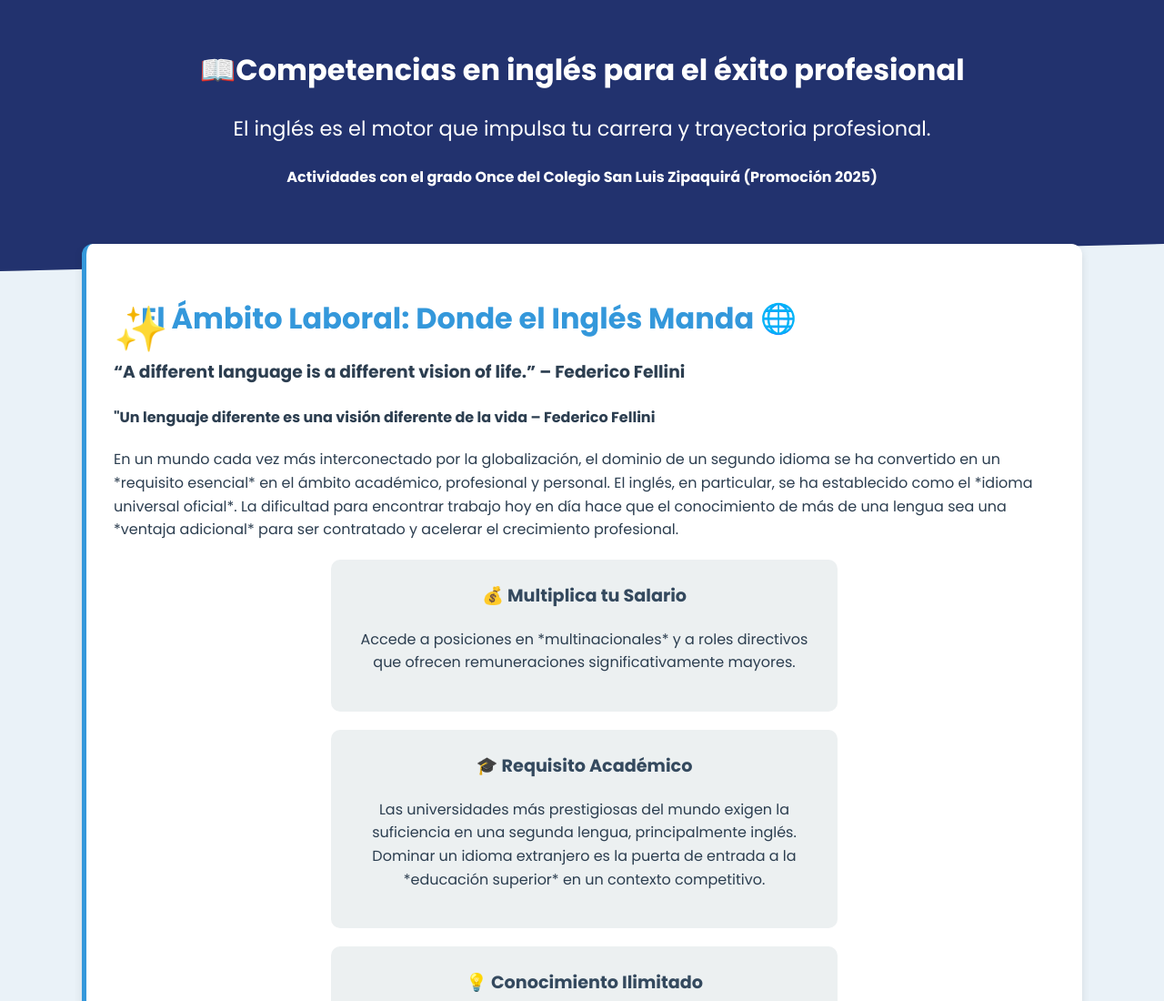
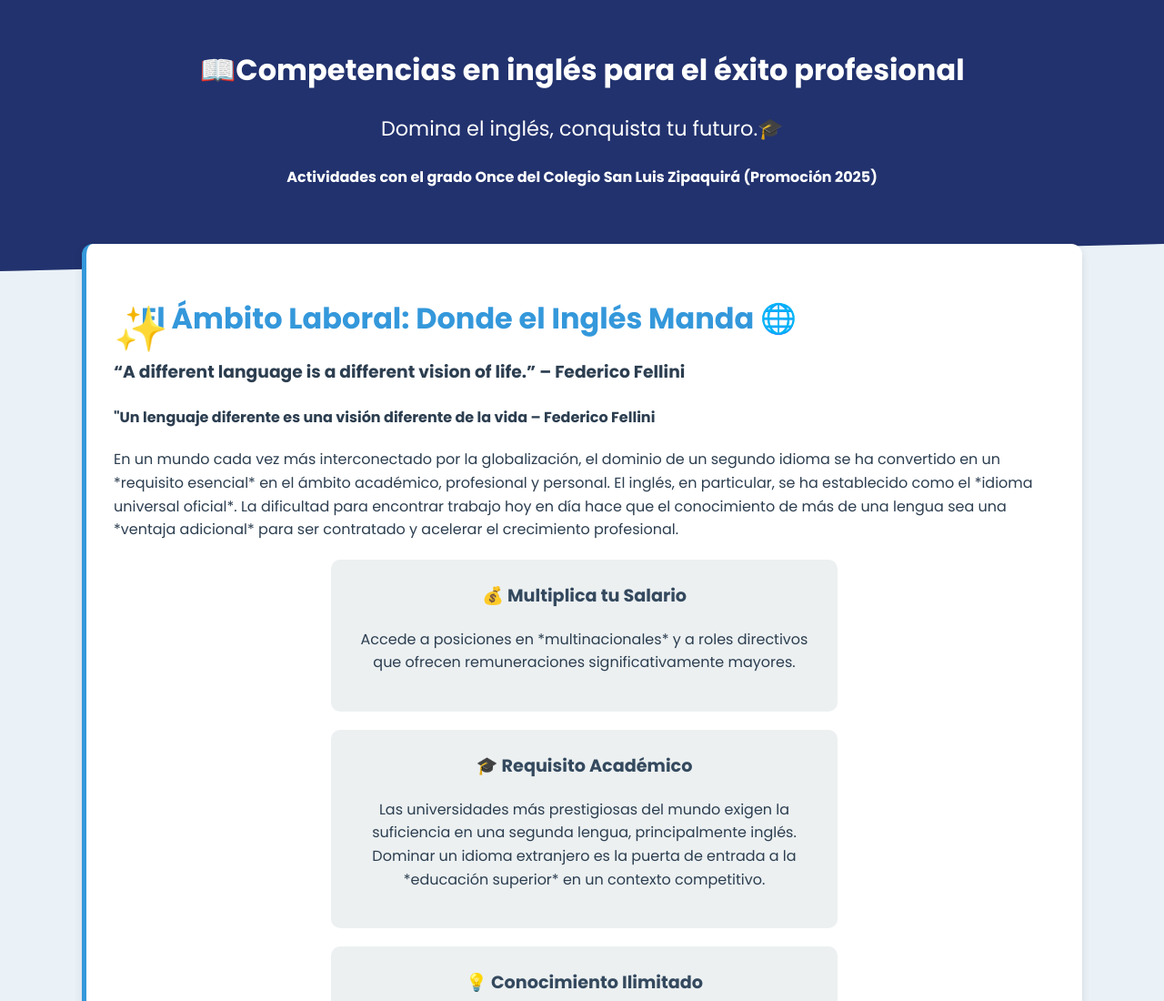
Before and after one commit to thania-creator/Proyectodegrado, a plain HTML site: page index.html in a window 1280 px wide. Shown: the top 1100 px of the page at 91% size. Drawn offline with Linux system fonts and the light colour scheme.

Commit message:
Add files via upload

```diff
--- a/index.html
+++ b/index.html
@@ -174,7 +174,7 @@
     <header>
         <div class="container">
             <h1>📖Competencias en inglés para el éxito profesional</h1>
-            <p>El inglés es el motor que impulsa tu carrera y trayectoria profesional.</p>
+            <p>Domina el inglés, conquista tu futuro.🎓</p>
 <p><h4>Actividades con el grado Once del Colegio San Luis Zipaquirá (Promoción 2025)<h4></p>
 
         </div>
```
Also changed, not shown: 1 other file.
